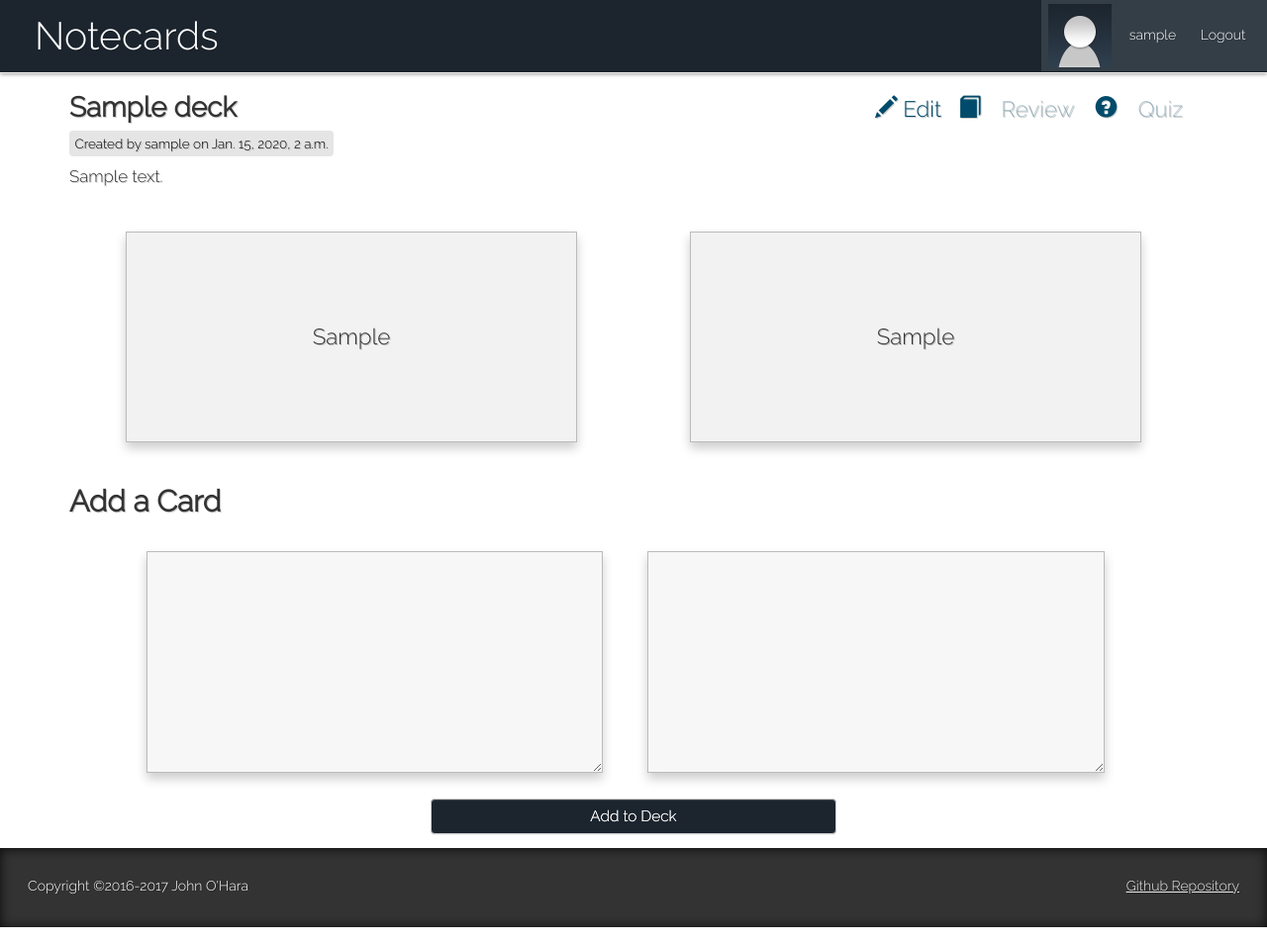
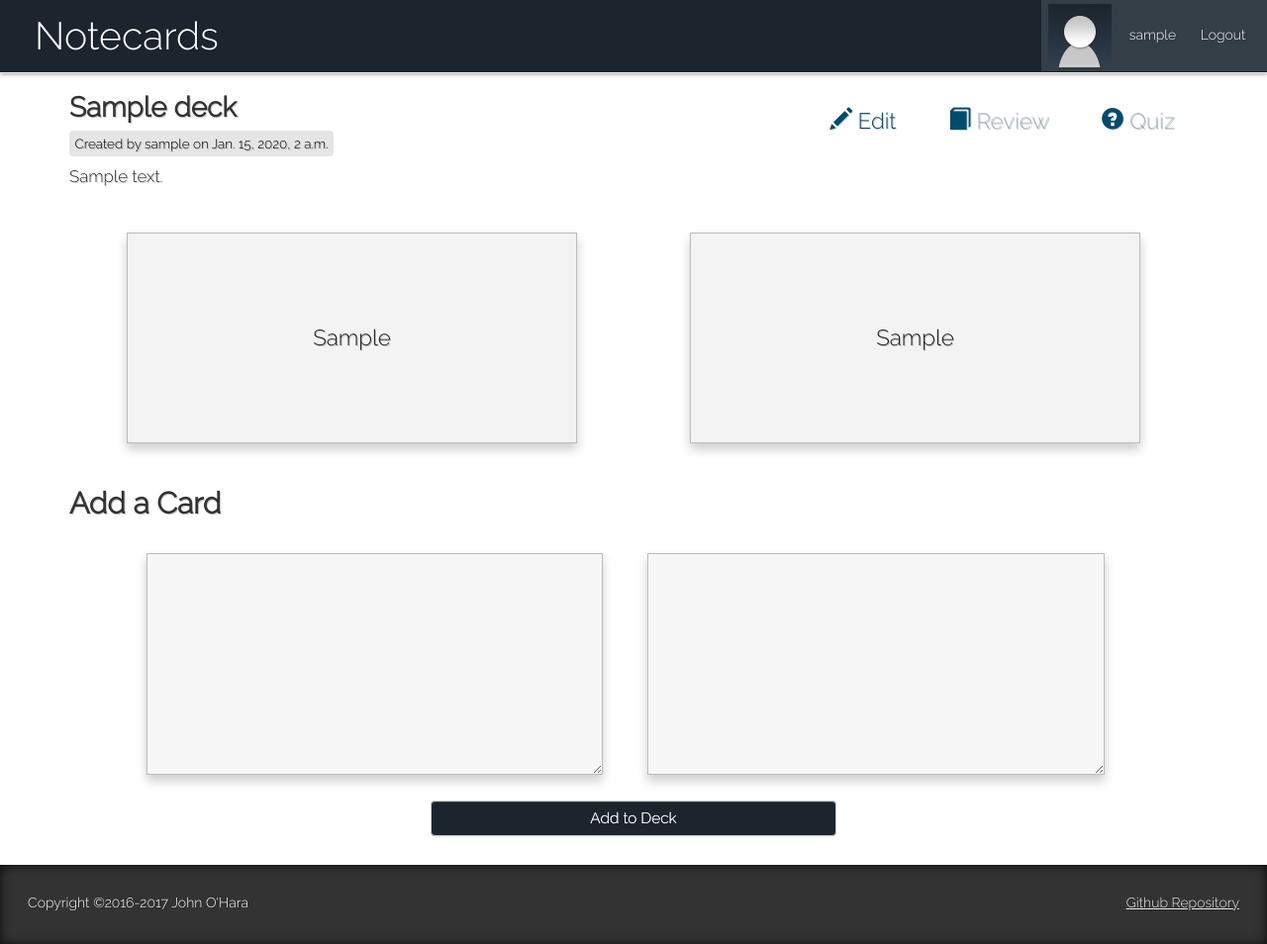
Before and after one commit to jaohara/notecards, a Django app: page /deck/1/ in a window 1280 px wide. Shown: the whole page at 99% size. Run offline with Django 3.2, Linux system fonts and the light colour scheme; a user stored in the database is signed in; tables that the repository leaves empty hold one stand-in row (values such as "Sample post"); some libraries are stand-ins or nearby versions.

Commit message:
Updated CSS, added feature to edit cards in a deck.

```diff
--- a/notecards/static/css/notecards.css
+++ b/notecards/static/css/notecards.css
@@ -152,12 +152,17 @@ div.deck-meta div.deck-controls a{
     text-decoration: none;
     display: inline-block;
     margin: 0em .5em;
+
+    /* Test Values */
+    border: 1px solid rgba(0,0,0,0.0);
+    border-radius: 4px;
+    padding: .5em;
+    transition: background .2s;
 }
 
 .unclickable{
     color: rgba(0,75,107,0.3);
     display: inline;
-    padding: 0px 15px;
     position: relative;
 }
 
@@ -284,12 +289,11 @@ div.footer{
     box-shadow: inset 0px 1px 12px rgba(0,0,0,0.8);
     color: #fff;
     font-weight: bold;
-    margin: 0px;
+    margin: 15px 0px 0px 0px;
     min-height: 80px;
     padding: 2.0em;
     position: relative;
     width: 100%;
-
     z-index: 150;
 }
 
@@ -442,8 +446,23 @@ div.deck-warning{
     background-color: rgba(0,0,0,0.03);
 }
 
+div.card-wrapper{
+    border: 1px solid rgba(0,0,0,0);
+    border-radius: 5px;
+    transition: background .2s;
+}
+
+div.card-wrapper:hover, div.deck-meta div.deck-controls a:hover{
+    background: rgba(255,223,165,.2);
+    border: 1px solid rgba(240, 163, 28, .6);
+}
+
 div.deck-wrapper, div.card-wrapper{
     overflow: auto;
+}
+
+a.card-edit-link{
+    color: #222;
 }
 
 /* ------------------------------------------------------
@@ -526,7 +545,12 @@ div.review-content{
 }
 
 div.front, div.back{
+    /*
     background: rgba(0,0,0,0.05);
+
+    The above evaluates down to the below:;
+    */
+    background: rgba(243, 243, 243, 1.0);
     border: 1px solid #bbb;
     box-shadow: 0px 6px 10px rgba(0,0,0,0.2);
     float: left;
--- a/notecards/templates/notecards/deck_list.html
+++ b/notecards/templates/notecards/deck_list.html
@@ -18,7 +18,7 @@
             <th><a href="{% url 'deck_list' sort_method='card_count' sort_order='descending'%}">Cards</a></th>
             {% endif %}
 
-            {% if sort_method == 'author' and sort_order == 'descending'%}
+            {% if sort_method == 'author__username' and sort_order == 'descending'%}
             <th><a href="{% url 'deck_list' sort_method='author' sort_order='ascending'%}">Author</a></th>
             {% else %}
             <th><a href="{% url 'deck_list' sort_method='author' sort_order='descending'%}">Author</a></th>
--- a/notecards/templates/notecards/deck_view.html
+++ b/notecards/templates/notecards/deck_view.html
@@ -41,8 +41,10 @@
                 <span class="deck-review">Review</span>
             </a>
             {% else %}
-            <span class="glyphicon glyphicon-book"></span>
-            <span class="deck-review unclickable" tooltip="At least 2 cards are needed to review.">Review</span>
+            <a href="">
+                <span class="glyphicon glyphicon-book"></span>
+                <span class="deck-review unclickable" tooltip="At least 2 cards are needed to review.">Review</span>
+            </a>
             {% endif %}
 
             {% if deck.card_count >= 4 %}
@@ -51,8 +53,10 @@
                 <span class="deck-quiz">Quiz</span>
             </a>
             {% else %}
-            <span class="glyphicon glyphicon-question-sign"></span>
-            <span class="deck-quiz unclickable" tooltip="At least 4 cards are needed to make a Quiz.">Quiz</span>
+            <a href="">
+                <span class="glyphicon glyphicon-question-sign"></span>
+                <span class="deck-quiz unclickable" tooltip="At least 4 cards are needed to make a Quiz.">Quiz</span>
+            </a>
             {% endif %}
         </div>
 
@@ -69,12 +73,21 @@
     <div class="deck-wrapper">
 
         {% for card in cards %}
+
+        {% if user == deck.author %}
+        <a class="card-edit-link" href="{% url 'edit_card' deck_pk=deck.pk card_pk=card.pk %}">
+        {% endif %}
+
         <div class="card-wrapper">
 
             <div class="front">{{card.front}}</div>
             <div class="back">{{card.back}}</div>
 
         </div>
+
+        {% if user == deck.author %}
+        </a>
+        {% endif %}
 
         <!--<a href="{% url 'remove_card_from_deck' pk=card.pk%}">
             <span class="glyphicon glyphicon-remove"></span>-->
@@ -91,7 +104,7 @@
 
     </div>
 
-    {% if user.is_authenticated %}
+    {% if user.is_authenticated and user == deck.author %}
     <h2>Add a Card</h2>
     <form method="POST" class="card-form" action="{% url 'add_card_to_deck' pk=deck.pk%}">
         {% csrf_token %}
--- a/notecards/urls.py
+++ b/notecards/urls.py
@@ -23,6 +23,7 @@ urlpatterns =[
     url(r'^deck/create/$', views.create_deck, name='create_deck'),
     url(r'^deck/(?P<pk>\d+)/delete/$', views.delete_deck, name='delete_deck'),
     url(r'^deck/(?P<pk>\d+)/edit/$', views.edit_deck, name='edit_deck'),
+    url(r'^deck/(?P<deck_pk>\d+)/card/(?P<card_pk>\d+)/edit$', views.edit_card, name='edit_card'),
     url(r'^deck/(?P<pk>\d+)/review/card/(?P<card_index>\d+)/$', views.deck_review, name='deck_review'),
     url(r'^deck/(?P<pk>\d+)/quiz/(?P<quiz_index>\d+)/$', views.deck_quiz, name='deck_quiz'),
     url(r'^deck/(?P<pk>\d+)/quiz/(?P<quiz_index>\d+)/answer_choice/(?P<answer_choice>\d+)', views.deck_quiz, name='deck_quiz'),
--- a/notecards/views.py
+++ b/notecards/views.py
@@ -45,6 +45,9 @@ def deck_list(request, sort_method="created_date", sort_order="ascending"):
 
     if sort_method not in accepted_methods:
         sort_method = "created_date"
+
+    if sort_method == "author":
+        sort_method = "author__username"
 
     reset_session_quiz(request)
     reset_session_cards(request)
@@ -311,6 +314,33 @@ def add_card_to_deck(request, pk):
         redirect('/')
 
 @login_required
+def edit_card(request, deck_pk, card_pk):
+    # what do I need the deck for?
+    deck = get_object_or_404(Deck, pk=deck_pk)
+    card = get_object_or_404(Card, pk=card_pk)
+
+    if request.method == "POST":
+        form = CardForm(request.POST or None, instance=card)
+        if form.is_valid():
+            form.save()
+            return redirect('deck_view', pk=deck_pk)
+
+    else:
+        if request.user.is_authenticated():
+            username = request.user
+            if deck.author == username:
+                form = CardForm(initial={'front': card.front,
+                                         'back': card.back,})
+
+                return render(request, 'notecards/card_edit.html', {'card': card,
+                                                                    'card_pk': card_pk,
+                                                                    'deck': deck,
+                                                                    'deck_pk': deck_pk,
+                                                                    'form': form,})
+        else:
+            return redirect('deck_view', pk=deck_pk)
+
+@login_required
 def remove_card_from_deck(request, pk):
     card = get_object_or_404(Card, pk=pk)
     deck = card.deck
```
Also changed, not shown: notecards/templates/notecards/card_edit.html (added, +16 -0 lines).
